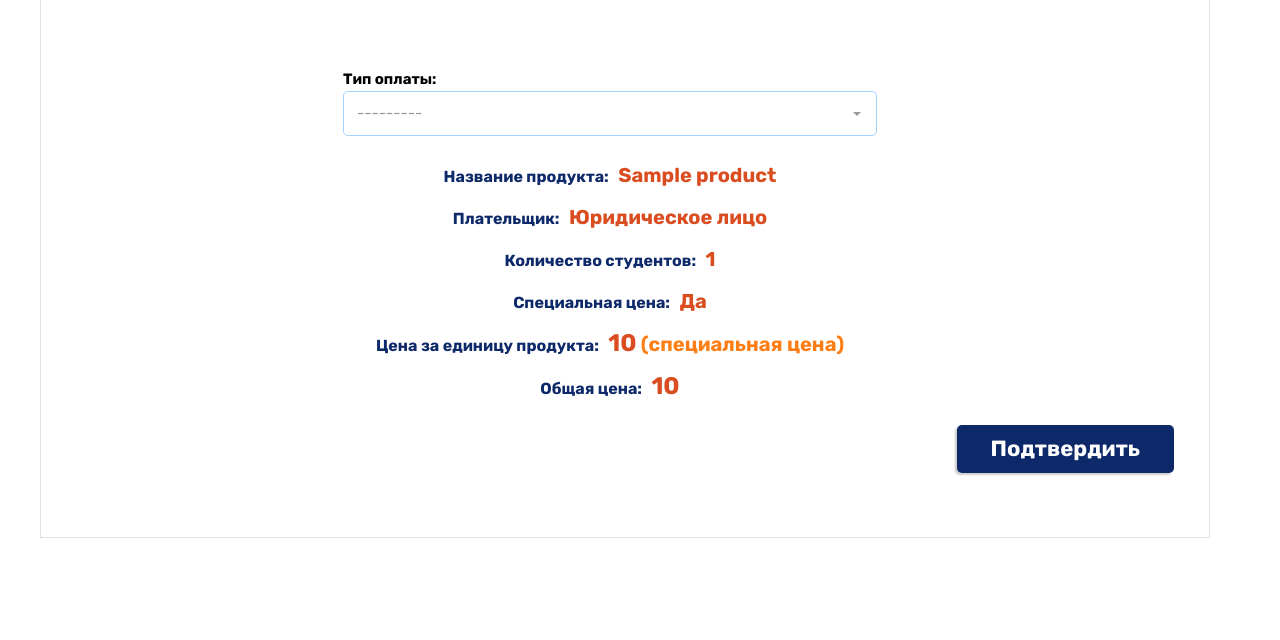
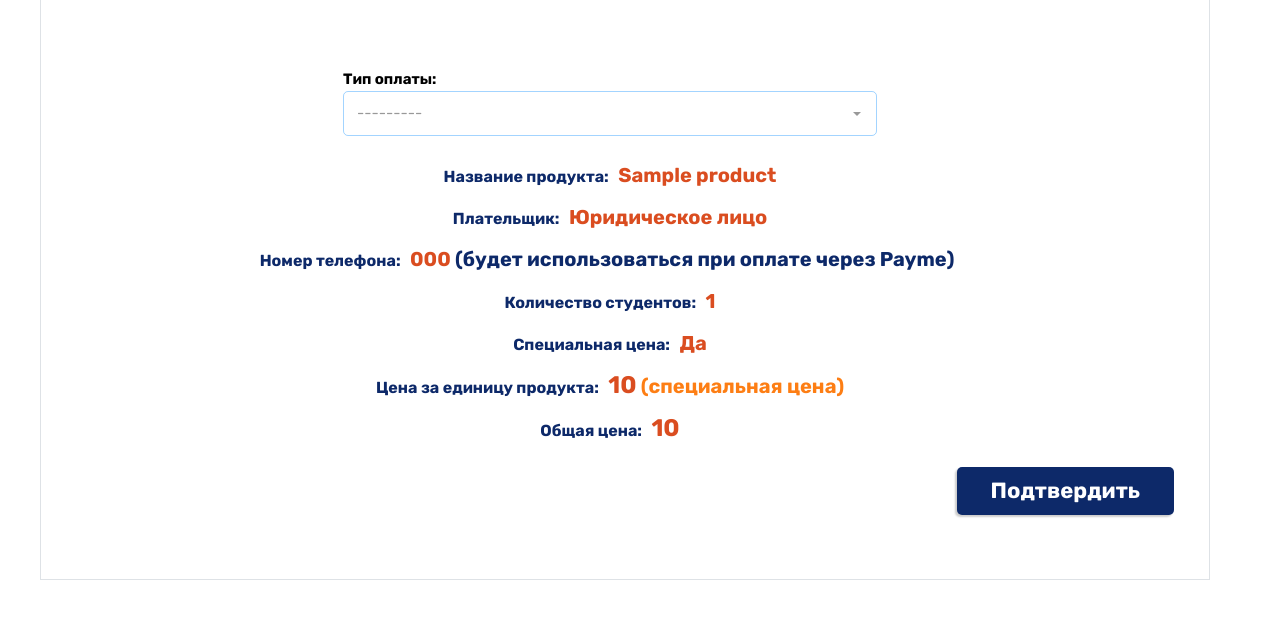
Before and after one commit to Dooweed/bbu_academy, a Django app: template templates/purchase/payment-form.html in a window 1280 px wide. Shown: the part 406-1046 px from the top of the page. Run offline with Django 3.2, Linux system fonts and the light colour scheme; data comes from the database, SQL or seed files in the repository; tables that the repository leaves empty hold one stand-in row (values such as "Sample post"); the template is opened without the code that fills it: values that come from a table or form of the project are taken from there, most other values are stand-ins (such as "Sample title", 1, 10 or a date in 2020); some libraries are stand-ins or nearby versions.

Commit message:
Minor changes

```diff
--- a/templates/purchase/payment-form.html
+++ b/templates/purchase/payment-form.html
@@ -53,6 +53,10 @@
                                 <span class="value">{% if record.get_entity_payer_or_none %}{% translate 'Юридическое лицо' %}{% else %}{% translate 'Физическое лицо' %}{% endif %}</span>
                             </p>
                             <p class="line">
+                                <span class="label">{% translate 'Номер телефона' %}: </span>
+                                <span class="value">{{ record.payer.phone }} <span class="label">({% translate 'будет использоваться при оплате через Payme' %})</span></span>
+                            </p>
+                            <p class="line">
                                 <span class="label">{% translate 'Количество студентов' %}: </span>
                                 <span class="value">{{ record.students.count }}</span>
                             </p>
```
